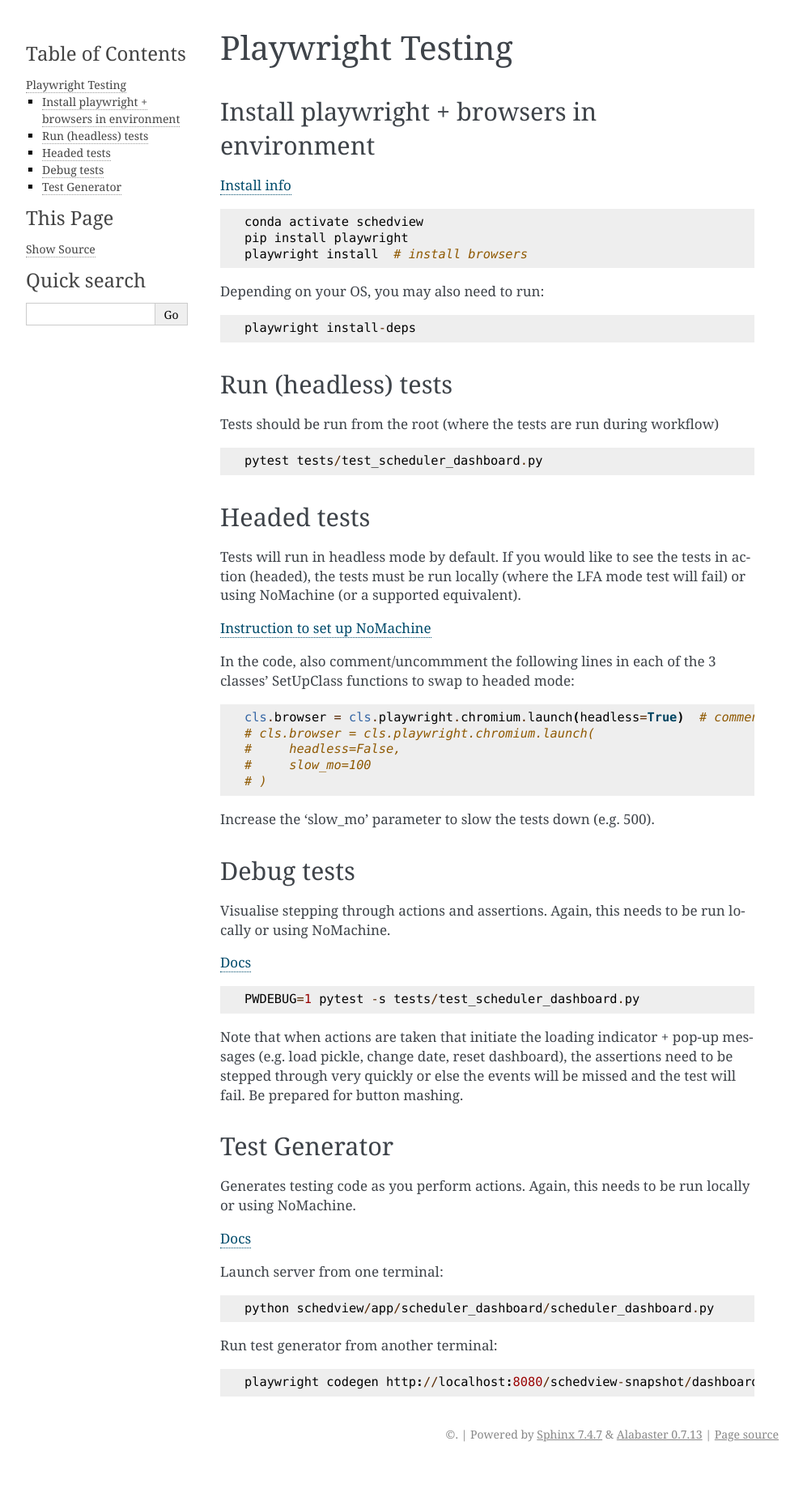
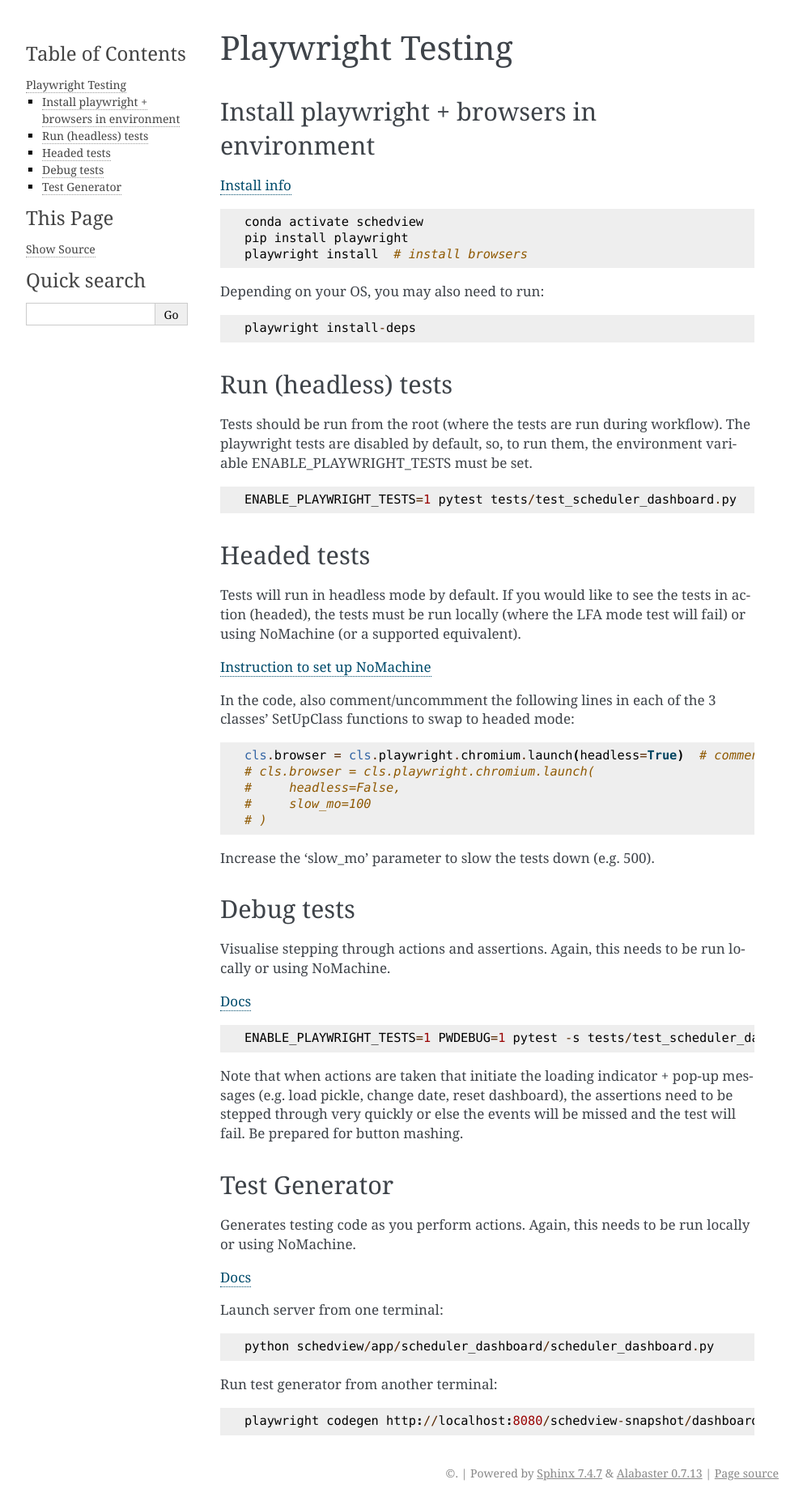
Before and after one commit to lsst/schedview, a Sphinx documentation site: the page built from docs/playwright_testing.rst, in a window 1280 px wide. Shown: the whole page at 81% size, without its empty margins (148-1140 px from the left). Built offline with Sphinx 7.4.7, drawn with Linux system fonts in a browser that asks for light colours; before the commit the page ends 1811 px from its top, so only the background shows below that.

Commit message:
Update playwright_testing.rst with env variable to enable tests.

```diff
--- a/docs/playwright_testing.rst
+++ b/docs/playwright_testing.rst
@@ -19,10 +19,12 @@
 
 Run (headless) tests
 --------------------
-Tests should be run from the root (where the tests are run during workflow)
+Tests should be run from the root (where the tests are run during workflow).
+The playwright tests are disabled by default, so, to run them, the environment variable ENABLE_PLAYWRIGHT_TESTS must be set.
+
 ::
 
- pytest tests/test_scheduler_dashboard.py
+ ENABLE_PLAYWRIGHT_TESTS=1 pytest tests/test_scheduler_dashboard.py
 
 Headed tests
 ------------
@@ -50,7 +52,7 @@
 
 ::
 
- PWDEBUG=1 pytest -s tests/test_scheduler_dashboard.py
+ ENABLE_PLAYWRIGHT_TESTS=1 PWDEBUG=1 pytest -s tests/test_scheduler_dashboard.py
 
 Note that when actions are taken that initiate the loading indicator + pop-up messages (e.g. load pickle, change date, reset dashboard), the assertions need to be stepped through very quickly or else the events will be missed and the test will fail. Be prepared for button mashing.
 
```
